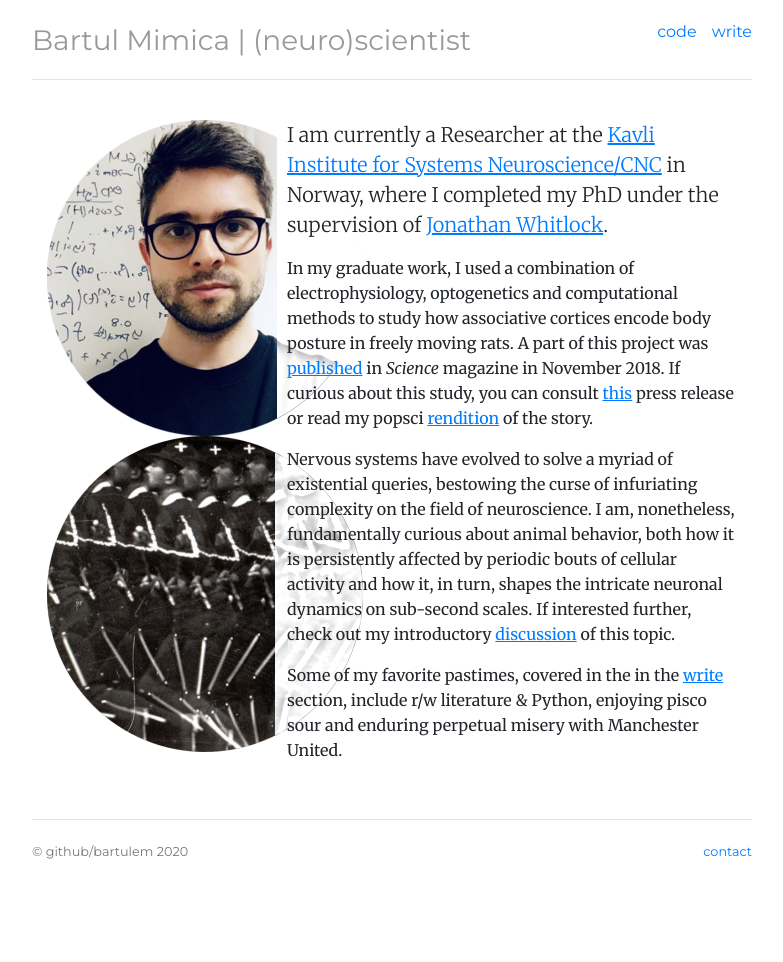
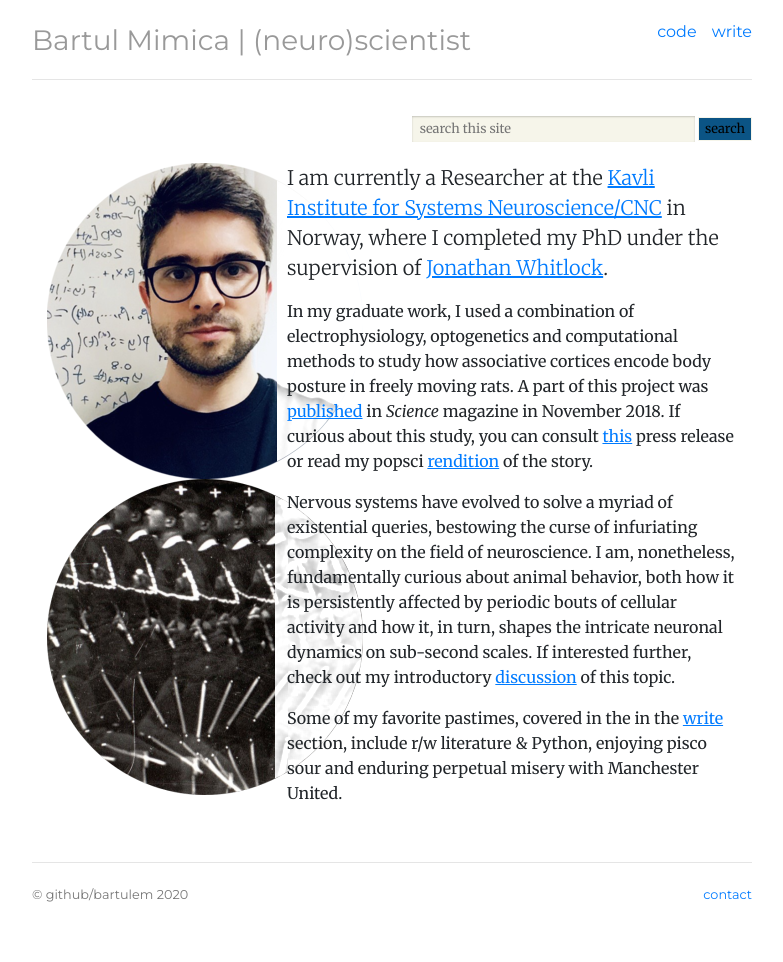
Before and after one commit to bartulem/bartulem.github.io, a Jekyll site: the page built from index.html, in a window 1280 px wide. Shown: the whole page, without its empty margins (248-1031 px from the left). Built offline with Jekyll 4.4.1, drawn with Linux system fonts in a browser that asks for light colours; comment, search, counter and statistics services are not loaded; before the commit the page ends 919 px from its top, so only the background shows below that.

Commit message:
add search engine step42

```diff
--- a/_includes/header.html
+++ b/_includes/header.html
@@ -4,4 +4,13 @@
 		<li class="{{ page.write }}"><a href="/write" title="write">write</a></li>
 	</ul>
 	<h3 class="text-muted"><a href="/">Bartul Mimica | {{ page.category }}</a></h3>
-</div> <!-- /header -->
+</div>
+
+<div class="grid" id="searchBar">
+	<div id="search">
+		<form role="search" method="get" action="{{ site.baseurl }}//search/">
+  			<input id="searchString" name="searchString" placeholder="search this site" type="text">
+  			<input id="searchButton" name="googleSearchName" type="button" value="search">
+		</form>
+	</div>
+</div>
--- a/css/style.css
+++ b/css/style.css
@@ -53,3 +53,38 @@
 	padding-top: 5.5px;
 	margin: 5px 15px 0px 0px;
 	font-family: 'Montserrat', Helvetica, sans-serif; }
+
+#searchBar {
+     font-size: 80%;
+     padding: 0.43em 0 0.57em;
+
+     #search {
+     float: right;
+
+     #searchString {
+         width: 283px;
+         border: none;
+         box-shadow: 0 1px 2px rgba(0, 0, 0, 0.2) inset;
+         padding: 0.3em 0.6em;
+         background-color: #f6f5ea;
+         margin-right: 0;
+     }
+
+     #searchButton {
+         paddign: 0.3em 0.6em;
+         background-color: #0B5485;
+         border: 1px solid #f6f5ea;
+         margin-left: 0;
+         color: $white;
+         -webkit-appearance: none;
+         border-radius: 0;
+     }
+
+     #archives {
+         line-height: 2;
+         float: left;
+         color: $black;
+         text-wrap: avoid;
+     }
+     }
+ }
```
Also changed, not shown: search.html (added, +22 -0 lines).
